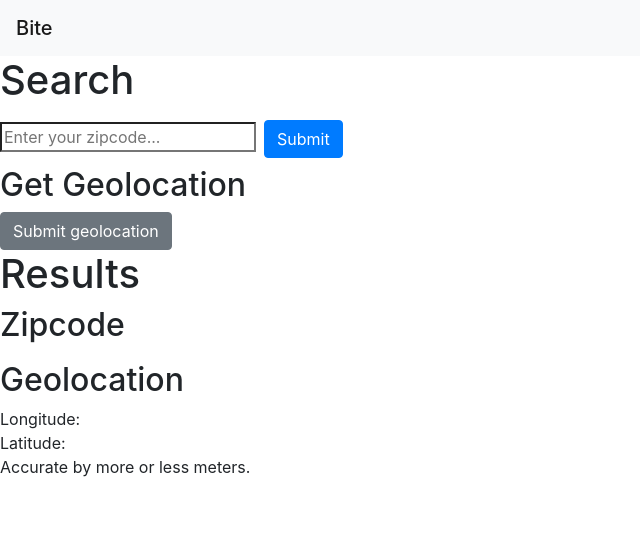
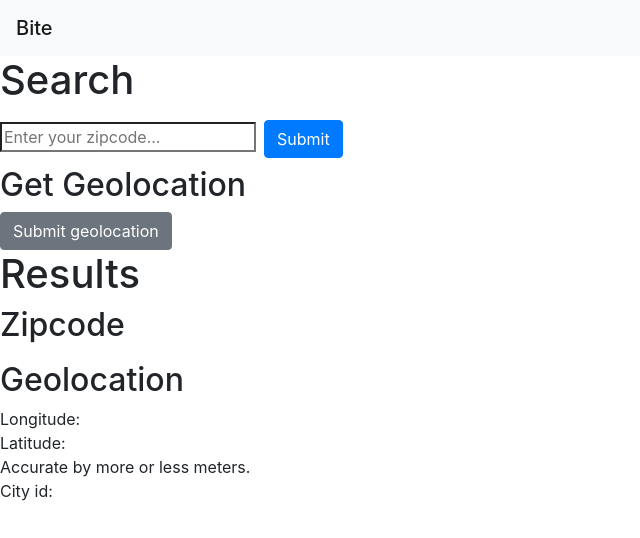
Before and after one commit to ebrock/bite, a React (Create React App) app: page / in a window 1280 px wide. Shown: the top 538 px of the page, without its empty margins (0-640 px from the left). Built offline with nearby package versions, Linux system fonts and the light colour scheme.

Commit message:
zomato api added w/ working code

```diff
--- a/src/App.jsx
+++ b/src/App.jsx
@@ -11,7 +11,8 @@ class App extends React.Component {
     this.state = {
       input: "",
       zipcode: "",
-      coords: {}
+      coords: {},
+      cityId: ""
     };
   }
 
@@ -53,6 +54,22 @@ class App extends React.Component {
       context.setState({
         coords: coords
       });
+
+      fetch(
+        `https://developers.zomato.com/api/v2.1/geocode?lat=${coords.latitude}&lon=${coords.longitude}`,
+        {
+          headers: {
+            "Content-Type": "text/json",
+            "user-key": process.env.REACT_APP_ZOMATO_API_KEY
+          }
+        }
+      )
+        .then(res => res.json())
+        .then(data => {
+          console.log(data);
+          context.setState({ cityId: data.location.city_id });
+        })
+        .catch(error => console.warn(error));
     }
 
     function error(err) {
@@ -71,7 +88,11 @@ class App extends React.Component {
           onSubmit={this.handleSubmit}
           onGeoSubmit={this.handleGeoSubmit}
         />
-        <Results zipcode={this.state.zipcode} coords={this.state.coords} />
+        <Results
+          zipcode={this.state.zipcode}
+          coords={this.state.coords}
+          cityId={this.state.cityId}
+        />
       </div>
     );
   }
--- a/src/components/navbar.jsx
+++ b/src/components/navbar.jsx
@@ -3,8 +3,8 @@ import React from "react";
 class NavBar extends React.Component {
   render() {
     return (
-      <nav class="navbar navbar-light bg-light">
-        <span class="navbar-brand mb-0 h1">Bite</span>
+      <nav className="navbar navbar-light bg-light">
+        <span className="navbar-brand mb-0 h1">Bite</span>
       </nav>
     );
   }
--- a/src/components/results.jsx
+++ b/src/components/results.jsx
@@ -16,6 +16,8 @@ class Results extends React.Component {
           <span>
             Accurate by more or less {this.props.coords.accuracy} meters.
           </span>
+          <br />
+          <span>City id: {this.props.cityId}</span>
         </p>
       </div>
     );
```
Also changed, not shown: 1 other file (tests, documents, lock files or other folders).
